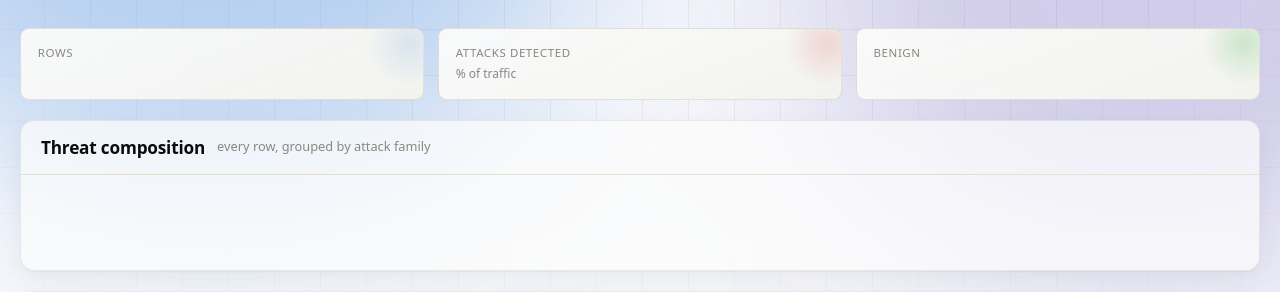
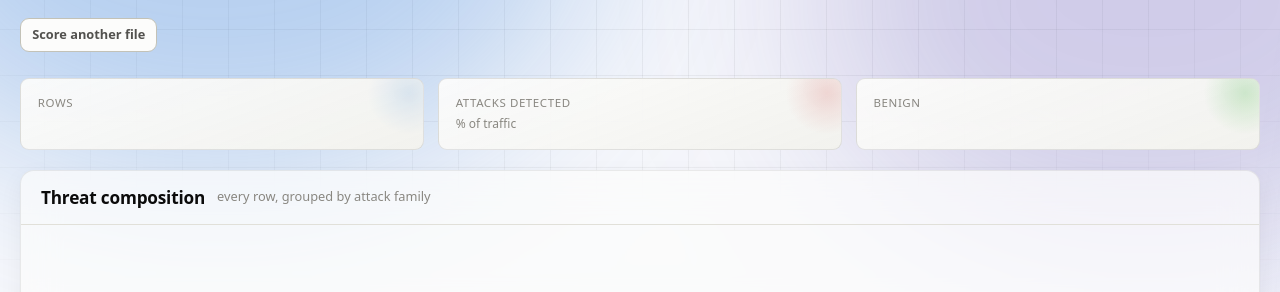
Before and after one commit to mohitbhatta2-ship-it/IDS, a Django app: template webapp_django/predictor/templates/predictor/batch_result.html in a window 1280 px wide. Shown: the part 153-445 px from the top of the page. Run offline with Django 5.2, Linux system fonts and the light colour scheme; the template is opened without the code that fills it, so the values that code supplies are empty.

Commit message:
Keep a "Score another file" action on the results page
Removing the Download card also took away the only in-page link back to
the upload form. Restore it as a small ghost button in the page header,
where it reads as a page action rather than a card of its own.

Co-Authored-By: Claude Opus 5 <noreply@anthropic.com>

```diff
--- a/webapp_django/predictor/templates/predictor/batch_result.html
+++ b/webapp_django/predictor/templates/predictor/batch_result.html
@@ -12,6 +12,7 @@
       No <code>Label</code> column was present, so these are predictions only — add one to get accuracy and F1.
     {% endif %}
   </p>
+  <a class="btn btn-ghost btn-sm" href="{% url 'batch' %}" style="margin-top: 1rem;">Score another file</a>
 </div>
 
 <div style="display: grid; gap: 1.25rem; padding-bottom: 3rem;">
```
